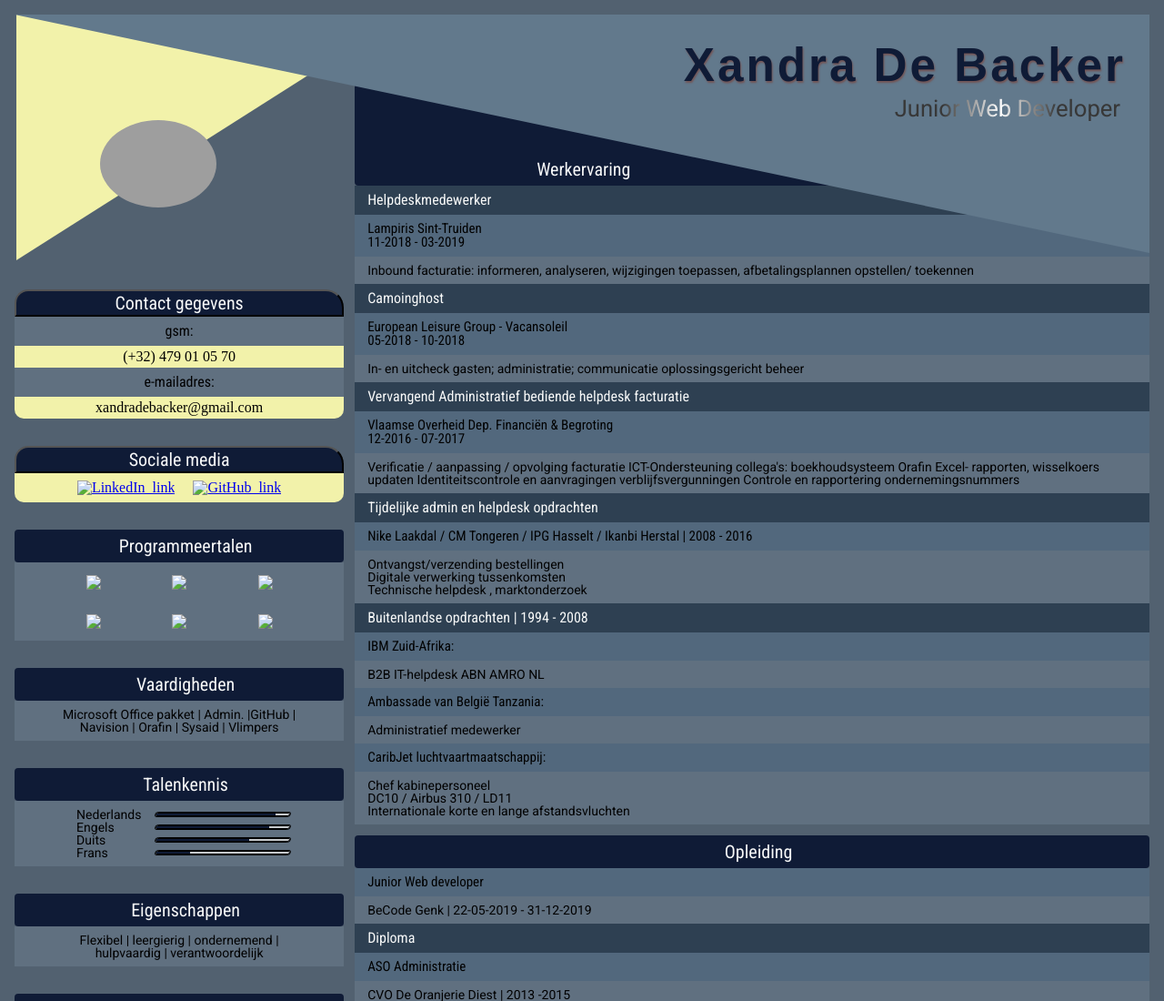
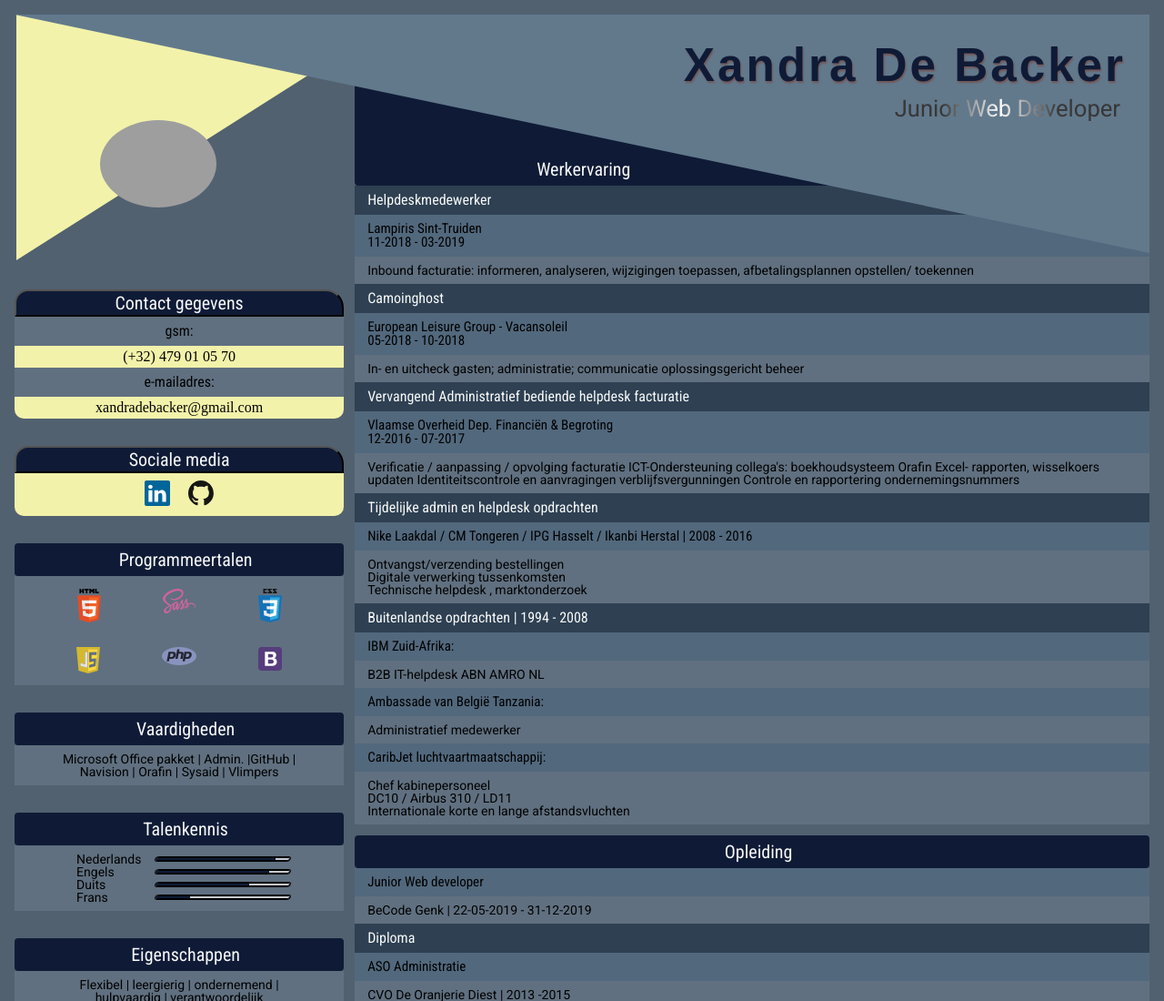
Before and after one commit to XandraDeBacker/cv_resume, a plain HTML site: page index.html in a window 1280 px wide. Shown: the top 1100 px of the page at 91% size. Drawn offline with Linux system fonts and the light colour scheme; grey boxes are pictures that could not be loaded; a web font is replaced by a local one.

Commit message:
update to check all channels

```diff
--- a/index.html
+++ b/index.html
@@ -20,7 +20,7 @@
   <!-- Toggle between hiding and showing the paragraphs: -->
   <!-- <script src="https://ajax.googleapis.com/ajax/libs/jquery/3.4.1/jquery.min.js"></script>-->
   <!-- fontawesome key kit altijd toevoegen bij gebruik van (favicon) icons. Mag steeds dezelfde key kit link zijn. -->
-  <link rel="icon" href="./favicons/fav.png">
+  <link rel="icon" href="favicons/fav.png">
   <!-- Van de google fonts site. Deze in head html en met combinatie van andere link ervan in css (zie css)link:-->
   <link
     href="https://fonts.googleapis.com/css?family=Coda|Coda+Caption:800|Roboto+Condensed:400,700|Roboto:400,700&display=swap"
--- /dev/null
+++ b/scss/_mx_style.scss
@@ -0,0 +1,25 @@
+@import'variables.scss';
+
+
+@mixin style-right-containers {
+  margin: auto;
+  display: block;
+  height: $mob_hight;
+}
+
+@mixin styling2 {
+  font-family: $myfont2;
+  text-align: left;
+  font-size: 14px;
+  background-color: $bgc_info;
+  padding: 8px 14px 8px 14px;
+  margin: 0;
+}
+
+@mixin p-style {
+  font-family: $myfont2;
+  background-color: $bgc_info;
+  padding: 8px 14px 8px 14px;
+  margin-bottom: 6px;
+  font-size: 14px;
+}
--- /dev/null
+++ b/scss/_variables.scss
@@ -0,0 +1,35 @@
+$clr_contact_title: #000000;
+$primary_main:#526170;
+$bgc_triangle-left: #f2f2aa;
+$bgc_triangle-right:#62798c;
+$clr_h1-text:#0f1b36;
+$clr_h1-text-shadow:#735556;
+$bgc_h2: #c0c0c0;
+$bgc_h3_title: #0f1b36;
+$bcg_h4:#2e4052;
+$clr_h4-text:#F8F9F9;
+$bgc_h5:#52687d;
+$bgc_info:#607080;
+$clr_text-title:#F8F9F9;
+$bgc_con_si_info: #f2f2aa;
+
+$myfont: 'Roboto Condensed',
+sans-serif;
+$myfont2: 'Roboto',
+sans-serif;
+$myfont3: 'Coda',
+cursive;
+$myfont4: 'Coda Caption',
+sans-serif;
+
+$icon_width_1: 26px;
+$icon_width_2: 36px;
+$icon_width_3: 38px;
+$mob_width: 96vw;
+$mob_hight: auto;
+$mob_b_style: solid;
+$mob_b_width_main: medium;
+$mob_b_width_heading: thin;
+$mt: 10px;
+$mr: 10px;
+$mb: 6px;
```
Also changed, not shown: cv_picture/cvpic.jpg (added), favicons/fav.png (added), icons_prog/bootstrap-4.svg (added), icons_prog/css-3.svg (added), icons_prog/html-5.svg (added), icons_prog/javascript-1.svg (added), icons_prog/javascript.svg (added), icons_prog/php-1.svg (added), icons_prog/sass-1.svg (added), icons_soc/github-icon-1.svg (added), icons_soc/linkedin-icon-2.svg (added), 1 other file.
